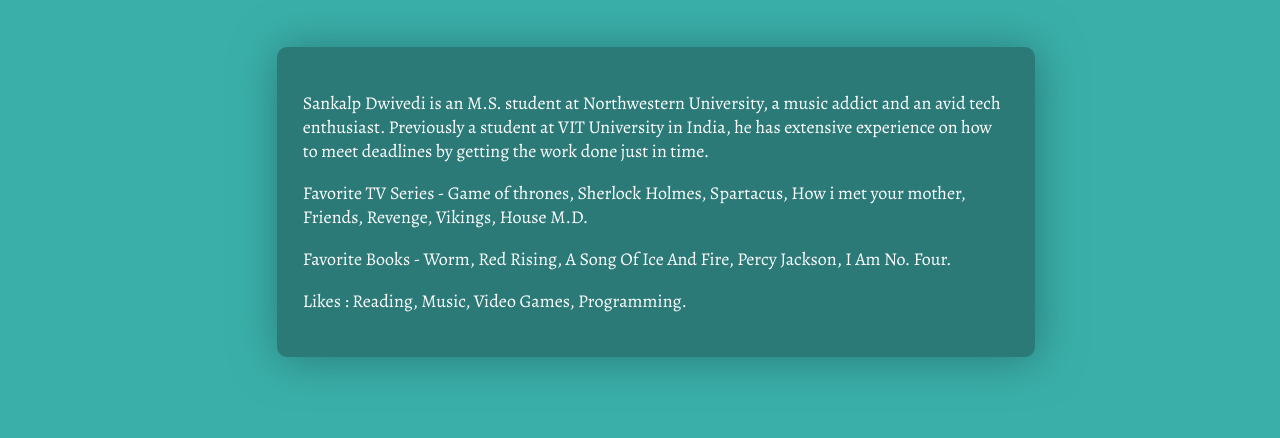
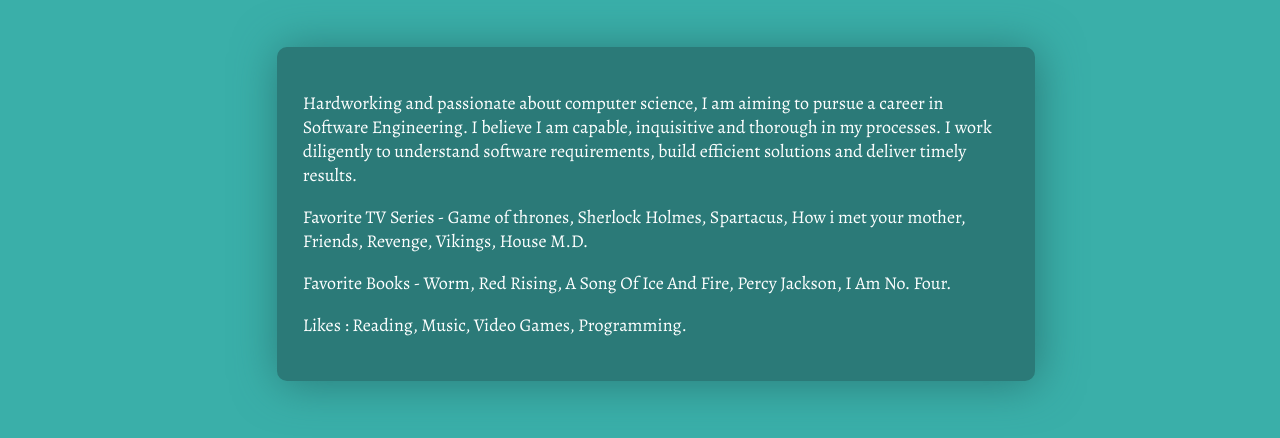
Before and after one commit to dwivedisankalp97/dwivedisankalp97.github.io, a plain HTML site: page bio.html in a window 1280 px wide. Shown: the part 384-822 px from the top of the page. Drawn offline with nearby package versions, Linux system fonts and the light colour scheme.

Commit message:
Add new resume

```diff
--- a/bio.html
+++ b/bio.html
@@ -29,7 +29,8 @@
 
             <div class="bio-wrapper">
                 <div class="bio-content">
-                    <p>Sankalp Dwivedi is an M.S. student at Northwestern University, a music addict and an avid tech enthusiast. Previously a student at VIT University in India, he has extensive experience on how to meet deadlines by getting the work done just in time.</p>
+                    <p>Hardworking and passionate about computer science, I am aiming to pursue a career in Software Engineering. I believe I am capable, inquisitive and thorough in my processes. I work diligently to understand software requirements, build efficient solutions and deliver timely results.
+</p>
 
                     <p>Favorite TV Series - Game of thrones, Sherlock Holmes, Spartacus, How i met your mother, Friends, Revenge, Vikings, House M.D.</p>
 
```
Also changed, not shown: index.html (+1 -1 lines), 1 other file.
